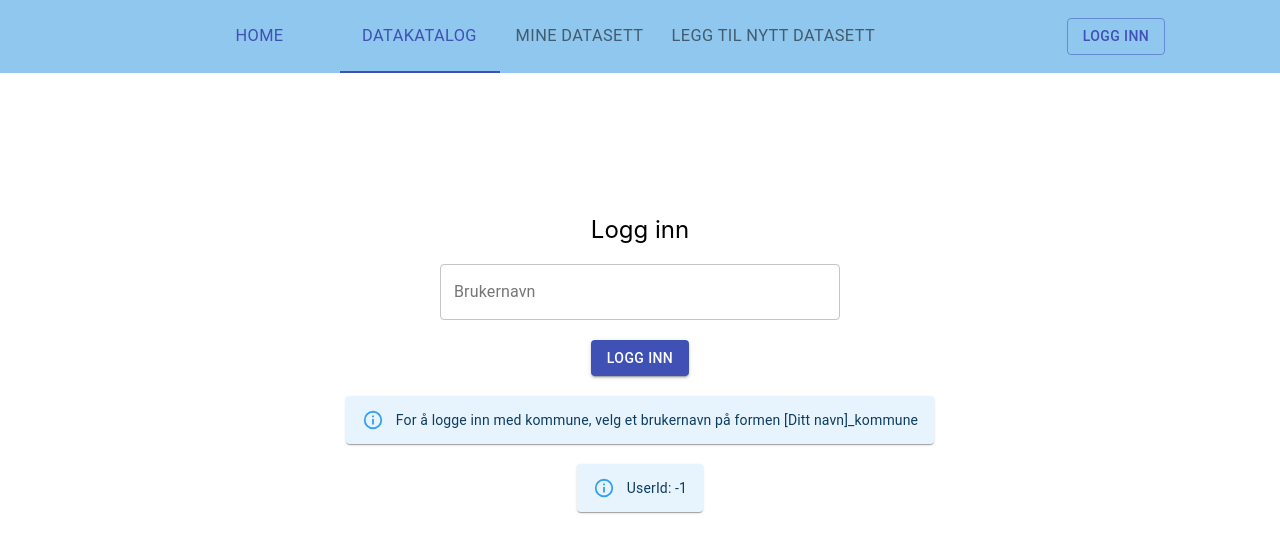
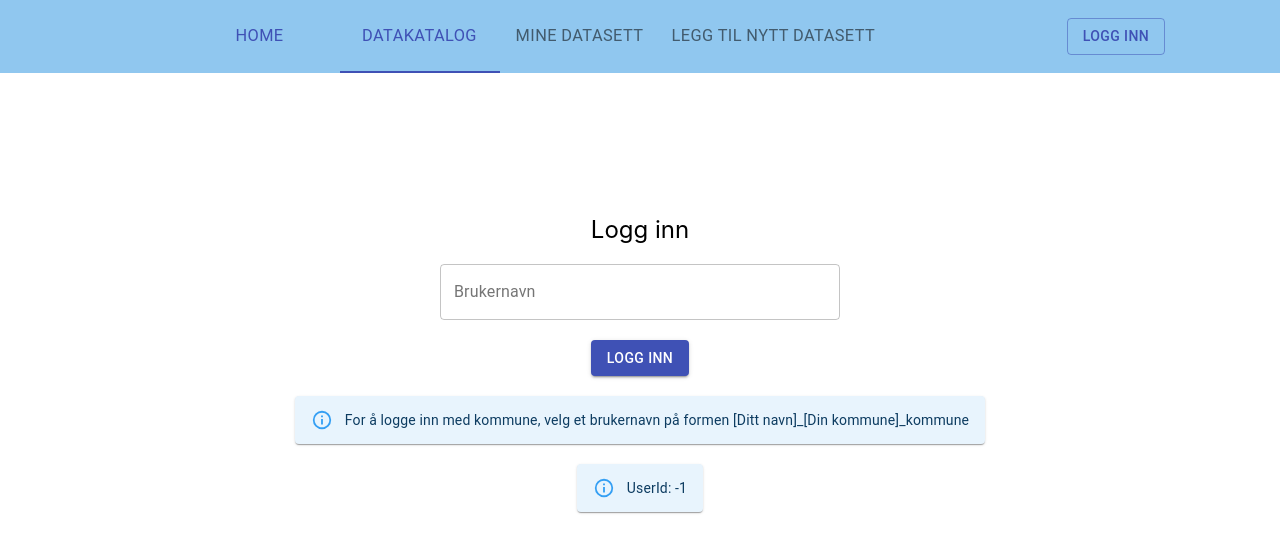
Before and after one commit to OpenDataNTNU2/TDT4290-OpenData2020, a Next.js app in the folder frontend/: page /Login in a window 1280 px wide. Shown: the top 552 px of the page. Built offline with nearby package versions, Linux system fonts and the light colour scheme.

Commit message:
Added check if kommune is in the username and updated how the username should be written

```diff
--- a/frontend/pages/Login.js
+++ b/frontend/pages/Login.js
@@ -112,7 +112,7 @@ export default function Login(){
 
             {loggedIn ?
                 null
-            :   <Alert elevation={1} severity="info">For å logge inn med kommune, velg et brukernavn på formen [Ditt navn]_kommune</Alert>
+            :   <Alert elevation={1} severity="info">For å logge inn med kommune, velg et brukernavn på formen [Ditt navn]_[Din kommune]_kommune</Alert>
             }
             <br/>
             <Alert elevation={1} severity="info">UserId: {userId}</Alert>
```
Also changed, not shown: 1 other file (tests, documents, lock files or other folders).
